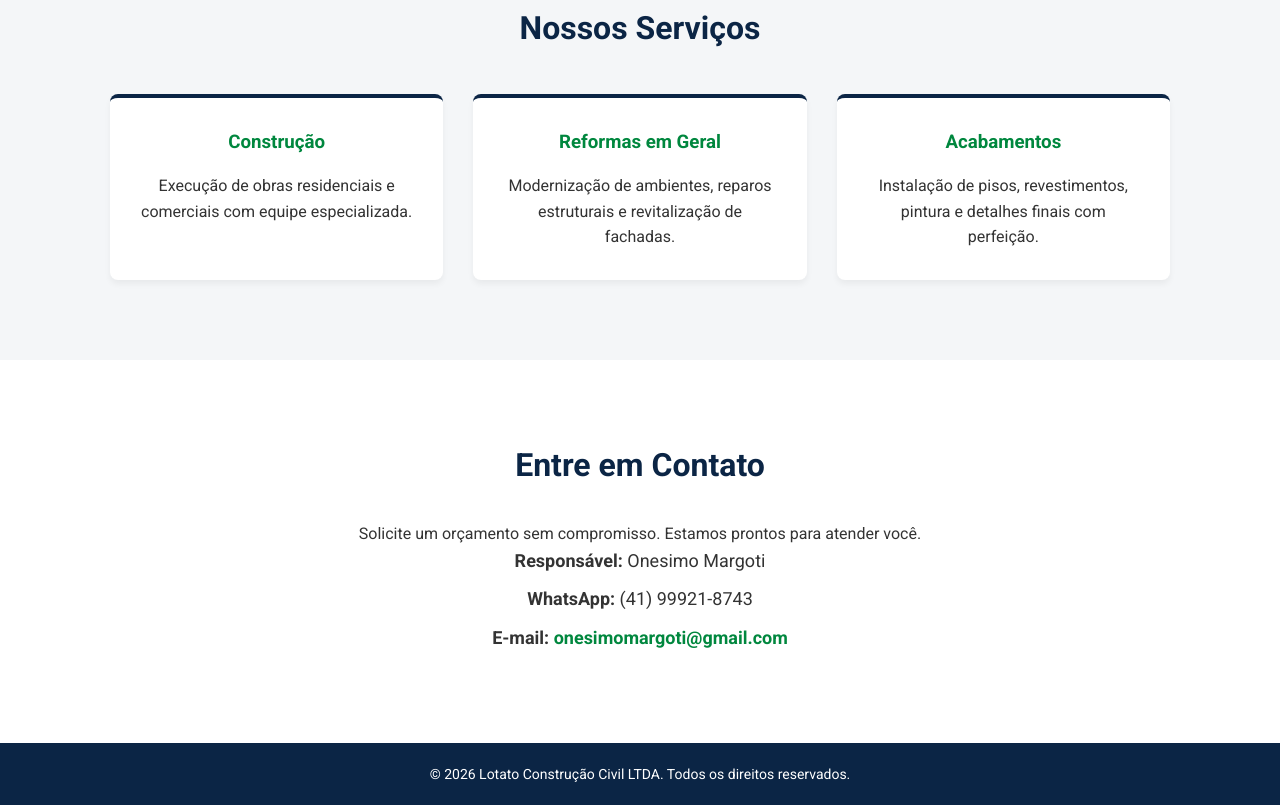
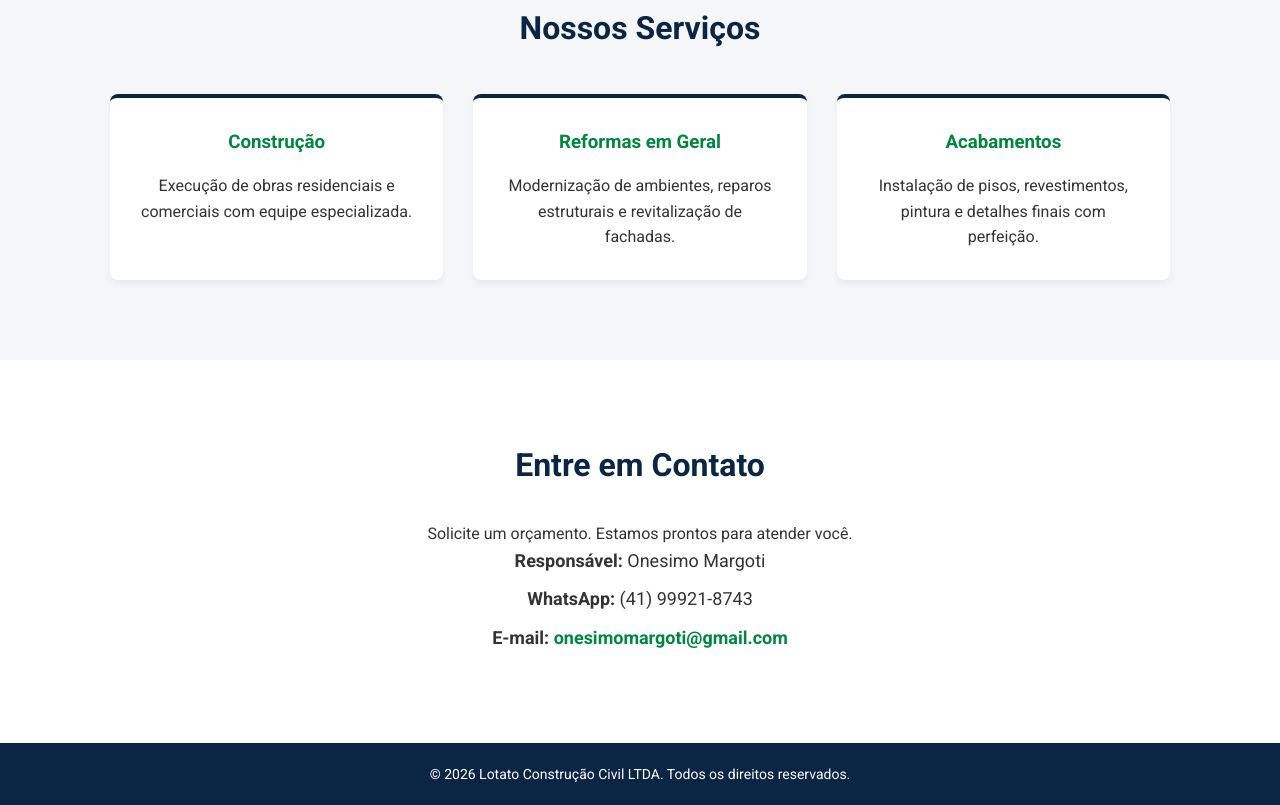
Before and after one commit to lotatoltda/lotatoltda.github.io, a plain HTML site: page index.html in a window 1280 px wide. Shown: the part 947-1752 px from the top of the page. Drawn offline with Linux system fonts and the light colour scheme.

Commit message:
Update index.html

```diff
--- a/index.html
+++ b/index.html
@@ -285,7 +285,7 @@
     <section id="contato" class="section">
         <div class="container">
             <h2>Entre em Contato</h2>
-            <p>Solicite um orçamento sem compromisso. Estamos prontos para atender você.</p>
+            <p>Solicite um orçamento. Estamos prontos para atender você.</p>
             <div class="contact-info">
                 <p><strong>Responsável:</strong> Onesimo Margoti</p>
                 <p><strong>WhatsApp:</strong> (41) 99921-8743</p>
```
